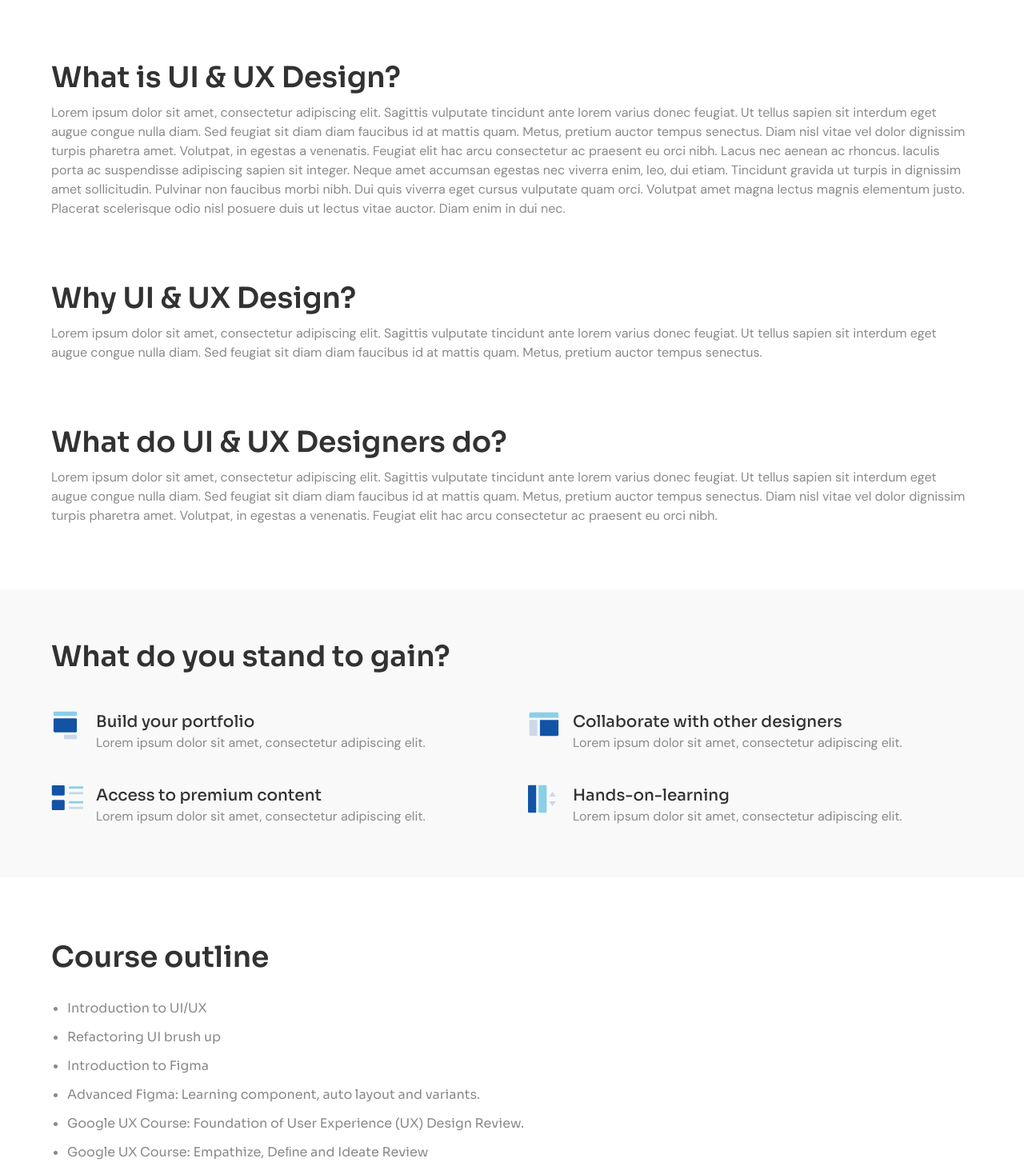
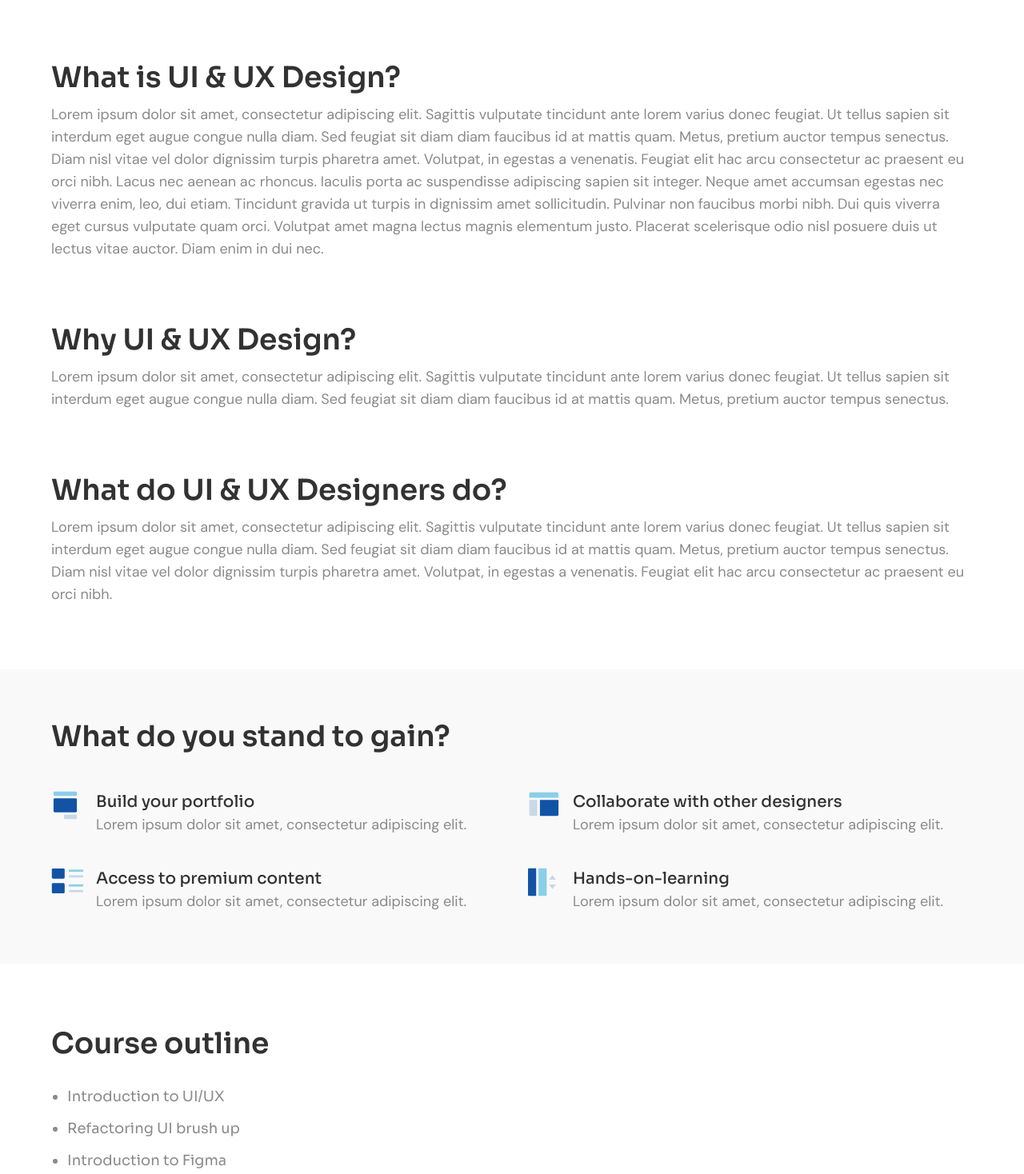
Before and after one commit to RUN-TECH-SPACE/run-tech-space-website, a Next.js app: page /stack/ui_ux in a window 1280 px wide. Shown: the part 1000-2468 px from the top of the page at 80% size. Built offline with nearby package versions, Linux system fonts and the light colour scheme.

Commit message:
somechanges

```diff
--- a/components/Stack/CourseOutline.js
+++ b/components/Stack/CourseOutline.js
@@ -5,7 +5,7 @@ function CourseOutline() {
     <section className='container space-y-8'>
       <h2 className='heading2 text-left'>Course outline</h2>
 
-      <ul className='ml-5 list-disc space-y-3 text-[#8A8A8A]'>
+      <ul className='ml-5 list-disc space-y-3 text-[#8A8A8A] md:text-lg'>
         <li>Introduction to UI/UX</li>
         <li>Refactoring UI brush up</li>
         <li>Introduction to Figma</li>
--- a/components/Stack/Gain.js
+++ b/components/Stack/Gain.js
@@ -17,7 +17,9 @@ function Gain() {
               <h3 className='text-lg font-medium md:text-xl'>
                 Build your portfolio
               </h3>
-              <p>Lorem ipsum dolor sit amet, consectetur adipiscing elit. </p>
+              <p className='md:text-lg'>
+                Lorem ipsum dolor sit amet, consectetur adipiscing elit.{" "}
+              </p>
             </div>
           </div>
           <div className='gap-4 text-center md:grid md:grid-cols-[40px_1fr] md:text-left'>
@@ -30,7 +32,9 @@ function Gain() {
               <h3 className='text-lg font-medium md:text-xl'>
                 Collaborate with other designers
               </h3>
-              <p>Lorem ipsum dolor sit amet, consectetur adipiscing elit.</p>
+              <p className='md:text-lg'>
+                Lorem ipsum dolor sit amet, consectetur adipiscing elit.
+              </p>
             </div>
           </div>
           <div className='gap-4 text-center md:grid md:grid-cols-[40px_1fr] md:text-left'>
@@ -43,7 +47,9 @@ function Gain() {
               <h3 className='text-lg font-medium md:text-xl'>
                 Access to premium content
               </h3>
-              <p>Lorem ipsum dolor sit amet, consectetur adipiscing elit.</p>
+              <p className='md:text-lg'>
+                Lorem ipsum dolor sit amet, consectetur adipiscing elit.
+              </p>
             </div>
           </div>
           <div className='gap-4 text-center md:grid md:grid-cols-[40px_1fr] md:text-left'>
@@ -56,7 +62,9 @@ function Gain() {
               <h3 className='text-lg font-medium md:text-xl'>
                 Hands-on-learning
               </h3>
-              <p>Lorem ipsum dolor sit amet, consectetur adipiscing elit.</p>
+              <p className='md:text-lg'>
+                Lorem ipsum dolor sit amet, consectetur adipiscing elit.
+              </p>
             </div>
           </div>
         </div>
--- a/components/Stack/Hero.js
+++ b/components/Stack/Hero.js
@@ -6,7 +6,7 @@ function Hero() {
     <header className='container grid gap-3 py-20 md:grid-cols-2'>
       <div className='order-2 space-y-3 self-center md:order-1'>
         <h1 className='heading2 text-left'>UI & UX Design</h1>
-        <p>
+        <p className='md:text-lg'>
           Lorem ipsum dolor sit amet, consectetur adipiscing elit. Vestibulum
           et, cursus tincidunt eu maecenas. Montes, metus sagittis nibh
           venenatis in massa nec massa lorem. Blandit morbi nec eget lectus eget
--- a/components/Stack/What.js
+++ b/components/Stack/What.js
@@ -5,7 +5,7 @@ function What() {
     <div className='space-y-20'>
       <section className='container'>
         <h2 className='heading2 mb-3 text-left'>What is UI & UX Design?</h2>
-        <p>
+        <p className='md:text-lg'>
           Lorem ipsum dolor sit amet, consectetur adipiscing elit. Sagittis
           vulputate tincidunt ante lorem varius donec feugiat. Ut tellus sapien
           sit interdum eget augue congue nulla diam. Sed feugiat sit diam diam
@@ -23,7 +23,7 @@ function What() {
       </section>
       <section className='container'>
         <h2 className='heading2 mb-3 text-left'>Why UI & UX Design?</h2>
-        <p>
+        <p className='md:text-lg'>
           Lorem ipsum dolor sit amet, consectetur adipiscing elit. Sagittis
           vulputate tincidunt ante lorem varius donec feugiat. Ut tellus sapien
           sit interdum eget augue congue nulla diam. Sed feugiat sit diam diam
@@ -34,7 +34,7 @@ function What() {
         <h2 className='heading2 mb-3 text-left'>
           What do UI & UX Designers do?
         </h2>
-        <p>
+        <p className='md:text-lg'>
           Lorem ipsum dolor sit amet, consectetur adipiscing elit. Sagittis
           vulputate tincidunt ante lorem varius donec feugiat. Ut tellus sapien
           sit interdum eget augue congue nulla diam. Sed feugiat sit diam diam
--- a/pages/stack/frontend.js
+++ b/pages/stack/frontend.js
@@ -1,6 +1,9 @@
 import React from "react";
 import Navigation from "../../components/Navigation";
-import Head from "next/head"
+import Head from "next/head";
+import What from "../../components/Stack/What";
+import Gain from "../../components/Stack/Gain";
+import CourseOutline from "../../components/Stack/CourseOutline";
 
 function Frontend() {
   return (
@@ -9,7 +12,13 @@ function Frontend() {
         <title>Frontend - RUN Tech Space</title>
       </Head>
       <Navigation />
-      <main></main>
+      <main className='space-y-20'>
+        {/* <Instructors /> */}
+        <What />
+        <Gain />
+        <CourseOutline />
+      </main>
+      <Footer />
     </>
   );
 }
--- a/pages/stack/ui_ux.js
+++ b/pages/stack/ui_ux.js
@@ -6,10 +6,15 @@ import Gain from "../../components/Stack/Gain";
 import Hero from "../../components/Stack/Hero";
 import Instructors from "../../components/Stack/Instructors";
 import What from "../../components/Stack/What";
+import Head from "next/head";
 
 function UIUX() {
   return (
     <>
+      <Head>
+        <title>UI & UI Design - RUN Tech Space</title>
+      </Head>
+
       <Navigation />
       <Hero />
       <main className='space-y-20'>
```
